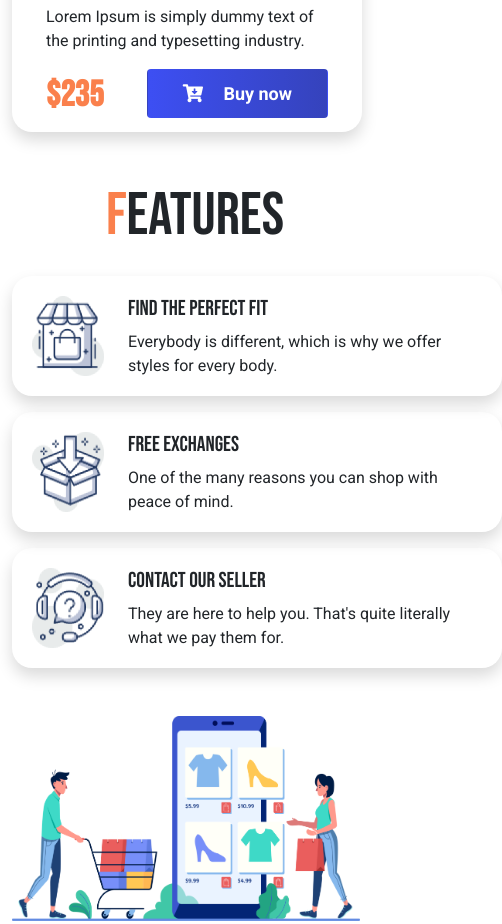
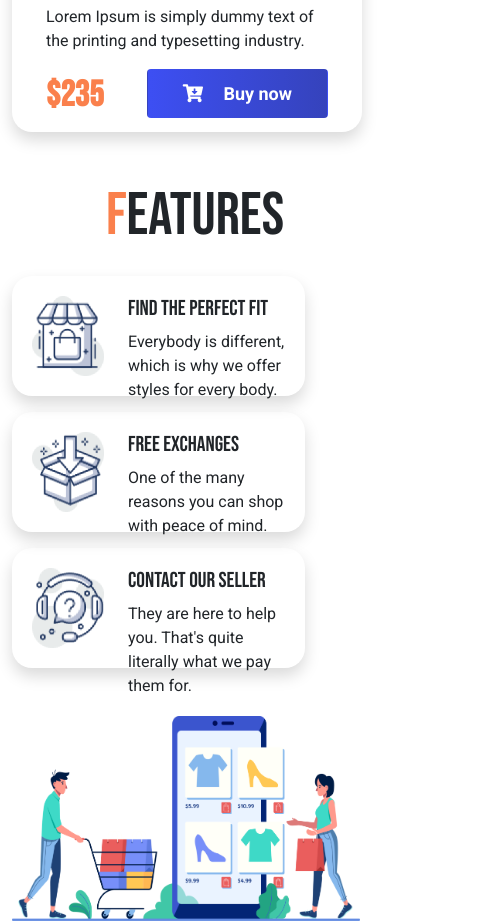
Before and after one commit to tanvir1017/Nike-shoes, a plain HTML site: page index.html in a window 390 px wide. Shown: the part 4042-4966 px from the top of the page, 502 px wide, since content can reach past the window. Drawn offline with nearby package versions, Linux system fonts and the light colour scheme.

Commit message:
media screen

```diff
--- a/style.css
+++ b/style.css
@@ -68,7 +68,6 @@ h1, h2, h3, h4, h5, h6{
 }
 .horizental-card img
 {
-
     width: 72px;
     height: auto;
 }
@@ -88,3 +87,11 @@ h1, h2, h3, h4, h5, h6{
     width: 200px;
     display: block;
 }
+@media screen and (max-width:668px) {
+    .horizental-card{
+        width: 80%;
+        height: 120px;
+        padding: 20px;
+        border-radius: 20px;
+    }
+}
```
